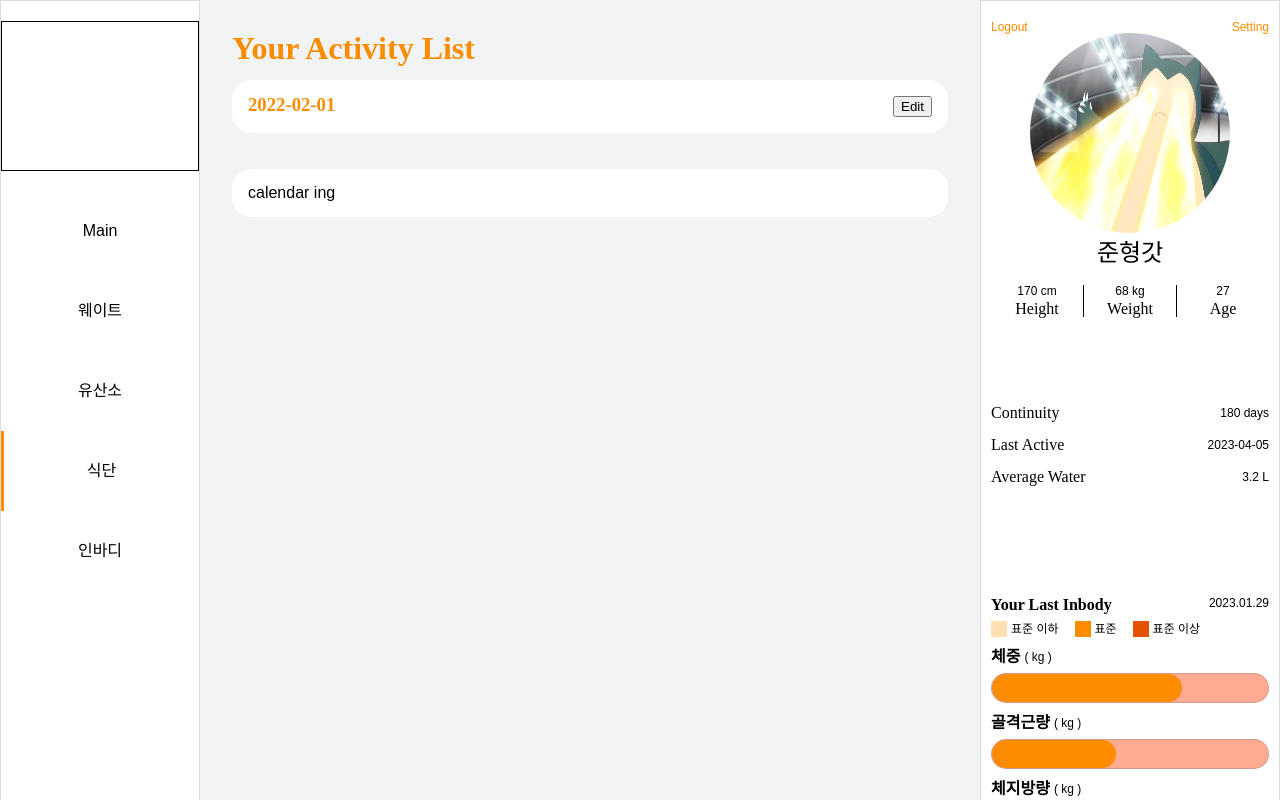
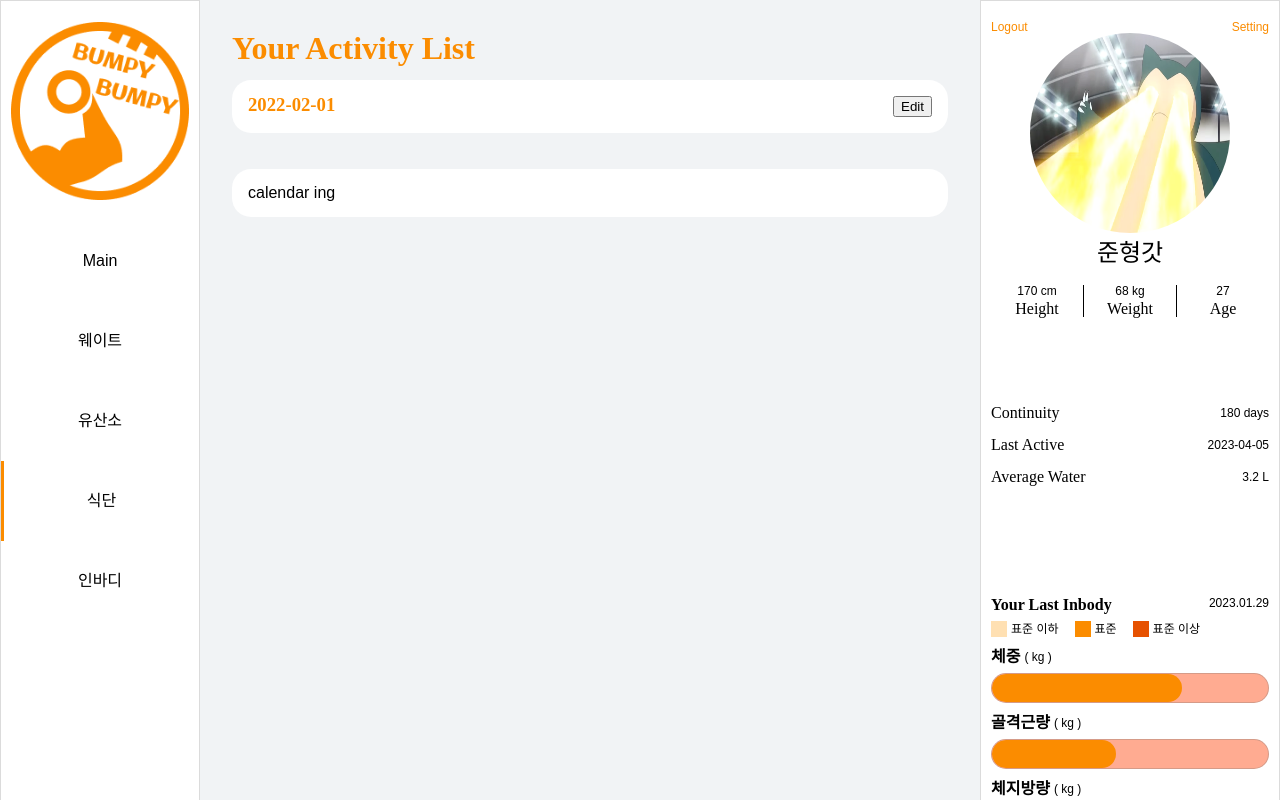
Before and after one commit to JuneHyung/Bumpy, a Nuxt app in the folder develop/frontend/bumpy-nuxt3/: page /meal/mealList in a window 1280 px wide. Shown: the top 800 px of the page. Built offline with nearby package versions, Linux system fonts and the light colour scheme; a web font is replaced by a local one; what vue3-apexcharts would draw is missing.

Commit message:
feat : logo추가

```diff
--- a/develop/frontend/bumpy-nuxt3/assets/scss/menu/menu.scss
+++ b/develop/frontend/bumpy-nuxt3/assets/scss/menu/menu.scss
@@ -13,9 +13,14 @@
       display: flex;
       width: 100%;
       flex: none;
-      flex-basis: 150px;
-      border: 1px solid black;
+      flex-basis: 180px;
+      // border: 1px solid black;
       margin-bottom: 1.25rem;
+      background-image: url('~/assets/images/Logo.png');
+      background-size: 90%;
+      background-position: center;
+      background-repeat: no-repeat;
+
       cursor:pointer;
     }
 
--- a/develop/frontend/bumpy-nuxt3/pages/index.vue
+++ b/develop/frontend/bumpy-nuxt3/pages/index.vue
@@ -46,41 +46,41 @@ const formData: userFormData = {
 };
 const target = ref('#');
 const moveMain = async (formData: userFormData) => {
-  const {data, refresh} = await useFetch('/auth/login',{
-    baseURL: '222.112.251.124:8899/api',
-    method: 'POST',
-    body: {
-      userId: formData.id.value,
-      passsword: formData.password.value,
-    },
-    onRequest({ request, options }) {
-    // Set the request headers
-    // options.headers = options.headers || {}
-    // options.headers.authorization = '...'
-    console.log('request')
-    console.log(request, options)
-  },
-  onRequestError({ request, options, error }) {
-    // Handle the request errors
-    console.log('requestErr')
-    console.log(request, options)
-  },
-  onResponse({ request, response, options }) {
-    // Process the response data
-    // localStorage.setItem('token', response._data.token)
-    console.log('response')
-    console.log(response, options)
-  },
-  onResponseError({ request, response, options }) {
-    console.log('responseErr')
-    console.log(request)
-    console.log(response)
-  }
-  })
-  console.log(data)
-  console.log(refresh)
+  // const {data, refresh} = await useFetch('/auth/login',{
+  //   baseURL: '222.112.251.124:8899/api',
+  //   method: 'POST',
+  //   body: {
+  //     userId: formData.id.value,
+  //     passsword: formData.password.value,
+  //   },
+  //   onRequest({ request, options }) {
+  //   // Set the request headers
+  //   // options.headers = options.headers || {}
+  //   // options.headers.authorization = '...'
+  //   console.log('request')
+  //   console.log(request, options)
+  // },
+  // onRequestError({ request, options, error }) {
+  //   // Handle the request errors
+  //   console.log('requestErr')
+  //   console.log(request, options)
+  // },
+  // onResponse({ request, response, options }) {
+  //   // Process the response data
+  //   // localStorage.setItem('token', response._data.token)
+  //   console.log('response')
+  //   console.log(response, options)
+  // },
+  // onResponseError({ request, response, options }) {
+  //   console.log('responseErr')
+  //   console.log(request)
+  //   console.log(response)
+  // }
+  // })
+  // console.log(data)
+  // console.log(refresh)
 
-  // target.value = formData.id.value === formData.password.value ? 'main' : '#';
+  target.value = formData.id.value === formData.password.value ? 'main' : '#';
   return formData.id === formData.password;
 };
 
```
Also changed, not shown: develop/frontend/bumpy-nuxt3/assets/images/Logo.png (added).
